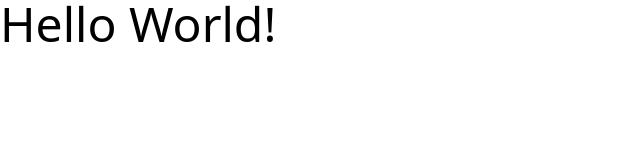
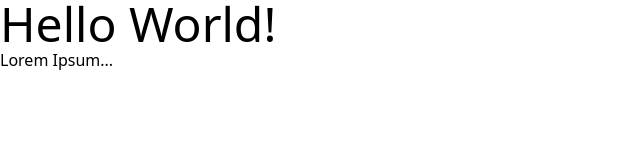
Before and after one commit to fredrikj31/simple-weather, a React (Vite) app: page / in a window 1280 px wide. Shown: the top 160 px of the page, without its empty margins (0-640 px from the left). Built offline with nearby package versions, Linux system fonts and the light colour scheme.

Commit message:
feat(app): adds lorem ipsum text to force redeployment

```diff
--- a/src/App.tsx
+++ b/src/App.tsx
@@ -2,6 +2,7 @@ export const App = () => {
   return (
     <>
       <h1 className="text-5xl">Hello World!</h1>
+      <p>Lorem Ipsum...</p>
     </>
   );
 };
```
